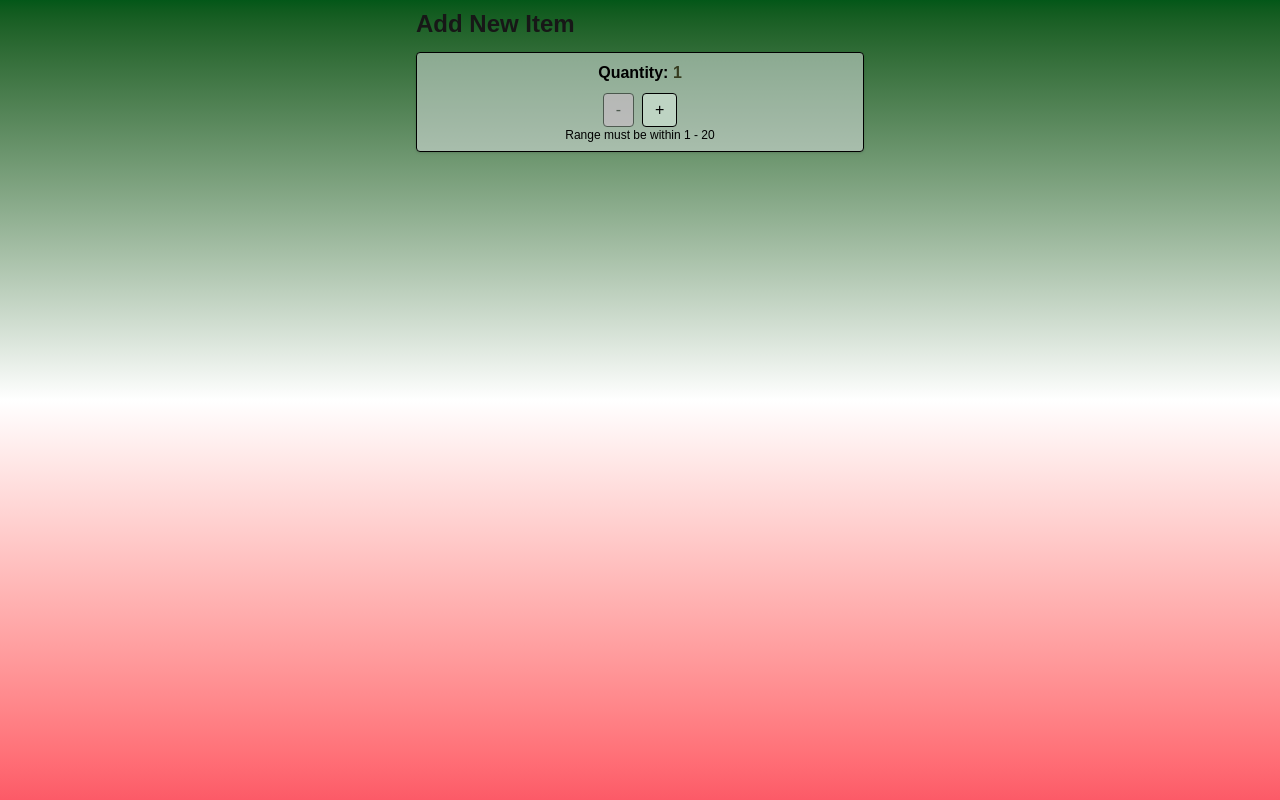
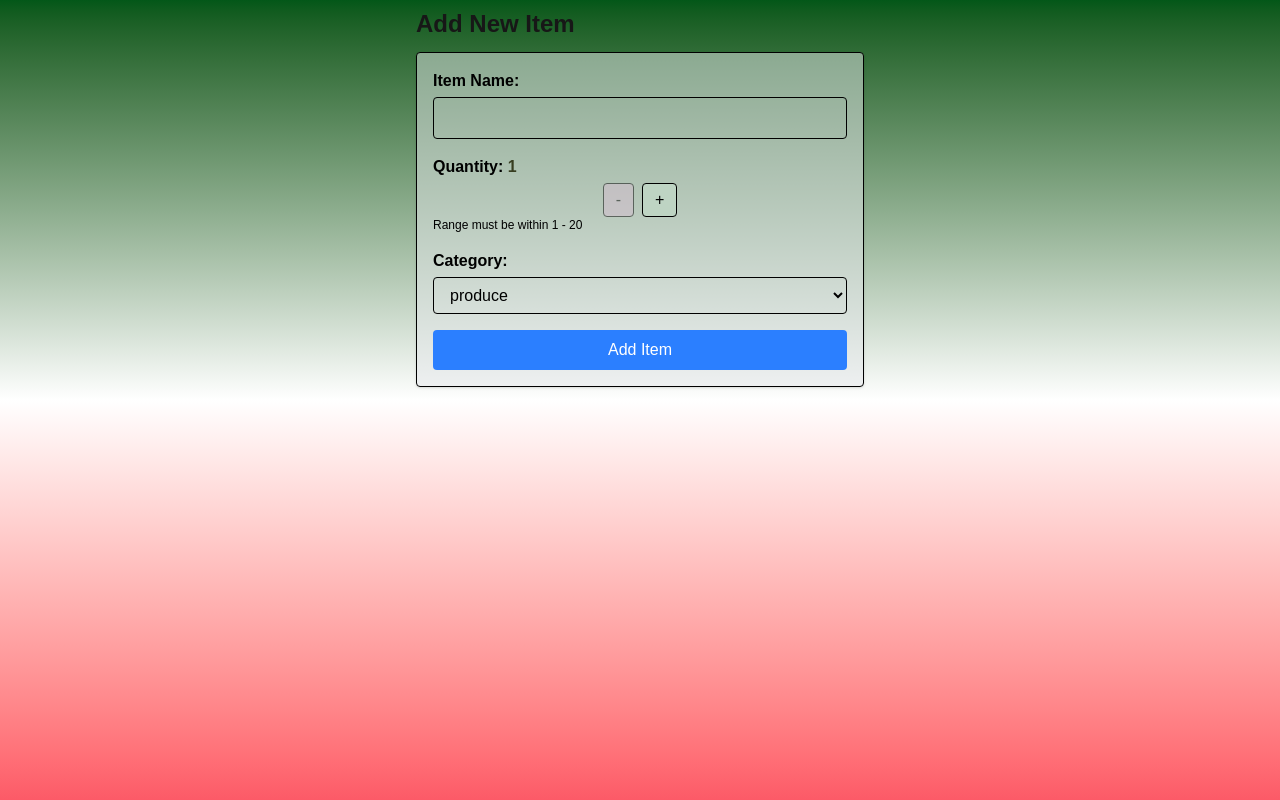
Before and after one commit to yvnmnl/cprg306-assignments, a Next.js app: page /week-5 in a window 1280 px wide. Built offline with nearby package versions, Linux system fonts and the light colour scheme.

Commit message:
Update new-item.js
added form component, included a text box for user to write in the item and then a drop down menu for the user to choose which category it belongs to and a submit button

```diff
--- a/app/week-5/new-item.js
+++ b/app/week-5/new-item.js
@@ -19,14 +19,58 @@ export default function NewItem() {
     }
   };
 
+  const categories = ["produce", "dairy", "bakery", "meat", "canned goods", "dry goods", "household"];
+
+  const handleSubmit = (event) => {
+    event.preventDefault();
+    const item = {name, quantity, category};
+    console.log(item);
+    alert(`Item Added: ${name}, Quantity: ${quantity}, Category: ${category}`);
+
+    setName("");
+    setQuantity(1);
+    setCategory("produce");
+  };
+
   return (
-    <div className="mb-2 p-2 border rounded shadow-sm text-black text-center bg-gray-200/50">
-      <p className="mb-2 font-semibold">Quantity: <span style={{color: '#373d20'}}>{quantity}</span></p>
-      <div className="flex space-x-2 justify-center">
-        <button onClick={decrement} disabled={quantity === 1} className="px-3 py-1 border rounded disabled:opacity-50 disabled:cursor-not-allowed bg-[#D4BECF]"> - </button>
-        <button onClick={increment} disabled={quantity === 20} className="px-3 py-1 border rounded disabled:opacity-50 disabled:cursor-not-allowed bg-[#BED4C3]"> + </button>
+    <form onSubmit={handleSubmit} className="mb-2 p-4 border rounded shadow-sm text-black bg-gray-200/50">
+
+      <div className="mb-4">
+        <label className="block mb-1 font-semibold">Item Name:</label>
+        <input
+          type="text"
+          id="name"
+          value={name}
+          onChange={(e) => setName(e.target.value)}
+          required
+          className="w-full px-3 py-2 border rounded"
+        />
       </div>
-      <p className="text-xs">Range must be within 1 - 20</p>
-    </div>
+
+      <div className="mb-4">
+        <label className="block mb-1 font-semibold">Quantity: <span style={{color: '#373d20'}}>{quantity}</span></label>
+        <div className="flex space-x-2 justify-center">
+          <button type="button" onClick={decrement} disabled={quantity === 1} className="px-3 py-1 border rounded disabled:opacity-50 disabled:cursor-not-allowed bg-[#D4BECF]"> - </button>
+          <button type="button" onClick={increment} disabled={quantity === 20} className="px-3 py-1 border rounded disabled:opacity-50 disabled:cursor-not-allowed bg-[#BED4C3]"> + </button>
+        </div>
+        <p className="text-xs">Range must be within 1 - 20</p>
+      </div>
+
+      <div className="mb-4">
+        <label className="block mb-1 font-semibold" htmlFor="category">Category:</label>
+        <select
+          value={category}
+          onChange={(e) => setCategory(e.target.value)}
+          className="w-full px-3 py-2 border rounded">
+
+          {categories.map((cat) => (
+            <option key={cat} value={cat}>{cat}
+            </option>
+          ))}
+        </select>
+      </div>
+
+      <button type="submit" className="w-full bg-blue-500 text-white px-3 py-2 rounded hover:bg-blue-600">Add Item</button>
+    </form>
   );
 }
```
